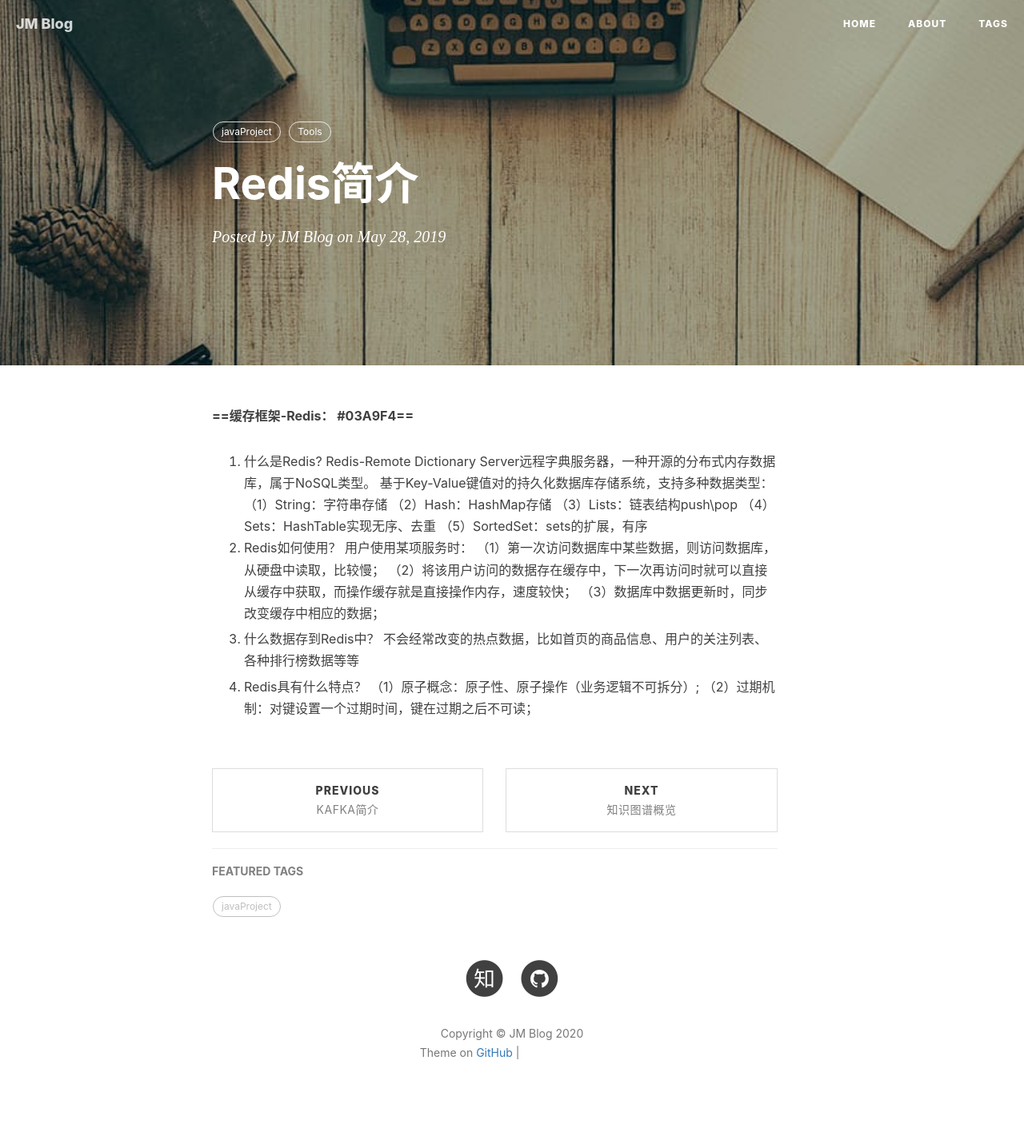
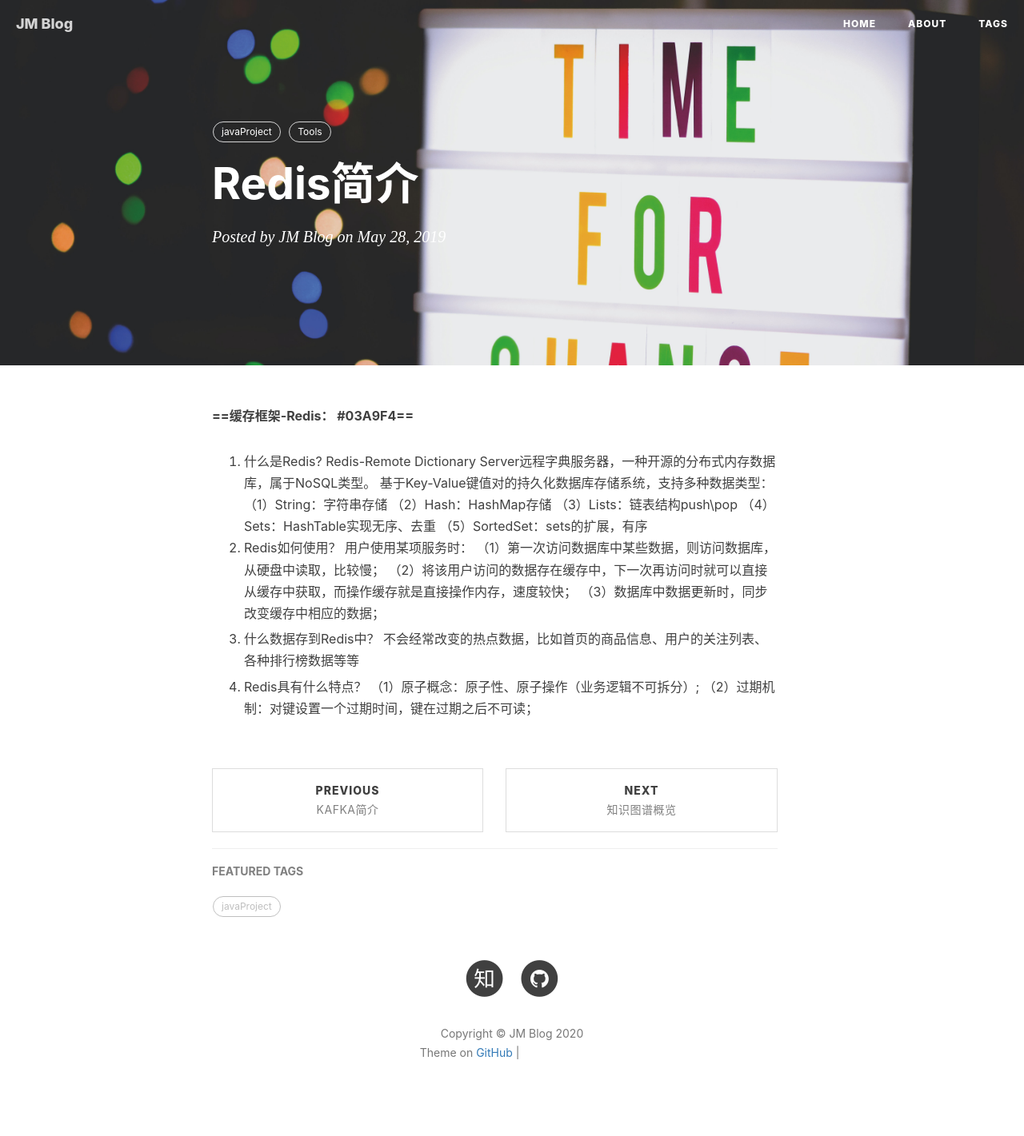
Before and after one commit to hibiscusJM/hibiscusJM.github.io, a Jekyll site: the page built from _posts/2019-05-28-Redis简介.md, in a window 1280 px wide. Shown: the whole page at 80% size. Built offline with Jekyll 4.4.1, drawn with Linux system fonts in a browser that asks for light colours; nearby versions of some CDN libraries; our own code applies the rules of GitHub Pages for plain Markdown files; comment, search, counter and statistics services are not loaded; grey boxes are pictures that could not be loaded.

Commit message:
Update _config.yml

```diff
--- a/_config.yml
+++ b/_config.yml
@@ -1,7 +1,7 @@
 # Site settings
 title: JM Blog
 SEOTitle: 金梦的博客 | JM Blog
-header-img: img/post-bg-desk.jpg
+header-img: img/bgm.jpg
 email: 1273482861@qq.com
 description: "Every failure is leading towards success."
 keyword: "JM, JM Blog"
```
